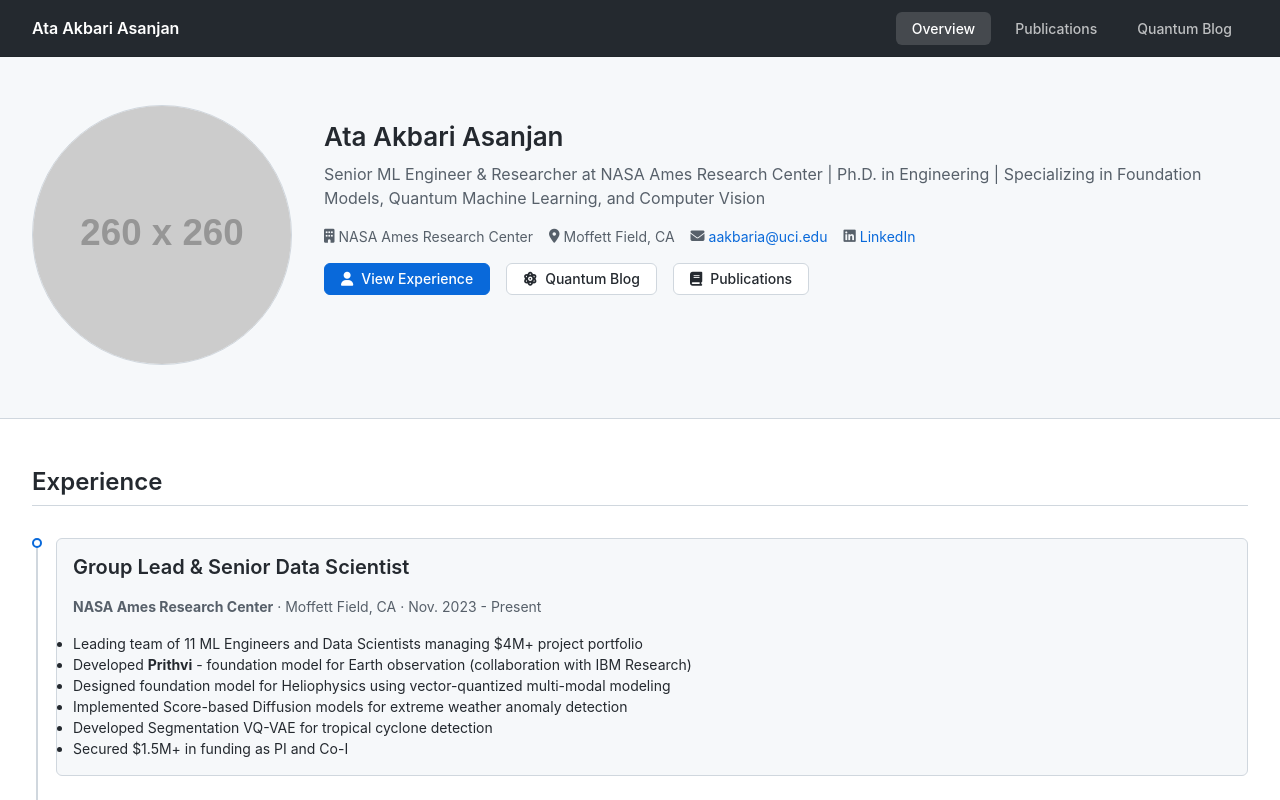
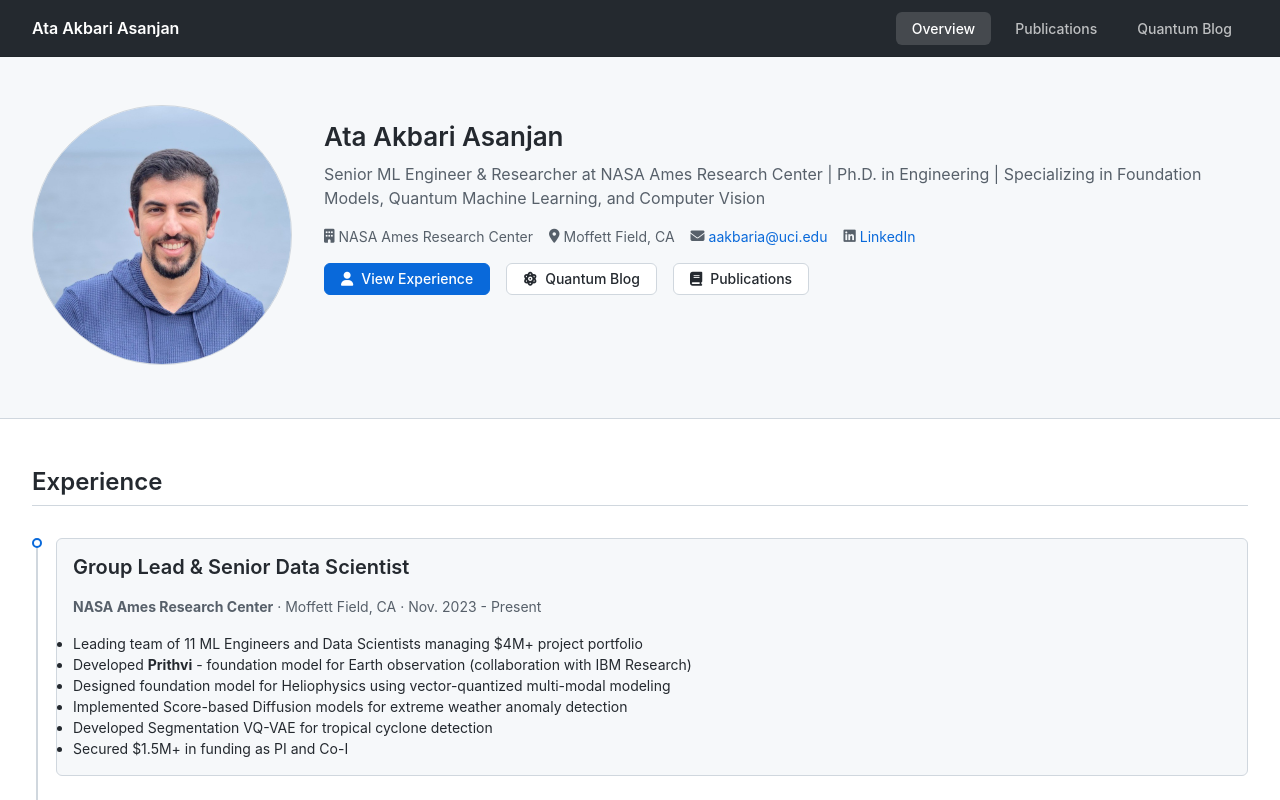
Before and after one commit to ataakbari/ataakbari.github.io, a plain HTML site: page index.html in a window 1280 px wide. Shown: the top 800 px of the page. Drawn offline with Linux system fonts and the light colour scheme; placeholder pictures from the web are drawn by us.

Commit message:
Added Profile pic.

```diff
--- a/index.html
+++ b/index.html
@@ -28,8 +28,7 @@
         <div class="container">
             <div class="profile-container">
                 <div class="profile-avatar">
-                    <!-- Replace with your actual photo path -->
-                    <img src="https://via.placeholder.com/260" alt="Ata Akbari Asanjan">
+                    <img src="./images/profile.jpeg" alt="Ata Akbari Asanjan">
                 </div>
                 <div class="profile-info">
                     <h1 class="profile-name">Ata Akbari Asanjan</h1>
```
Also changed, not shown: images/profile.jpeg (added), 1 other file.
